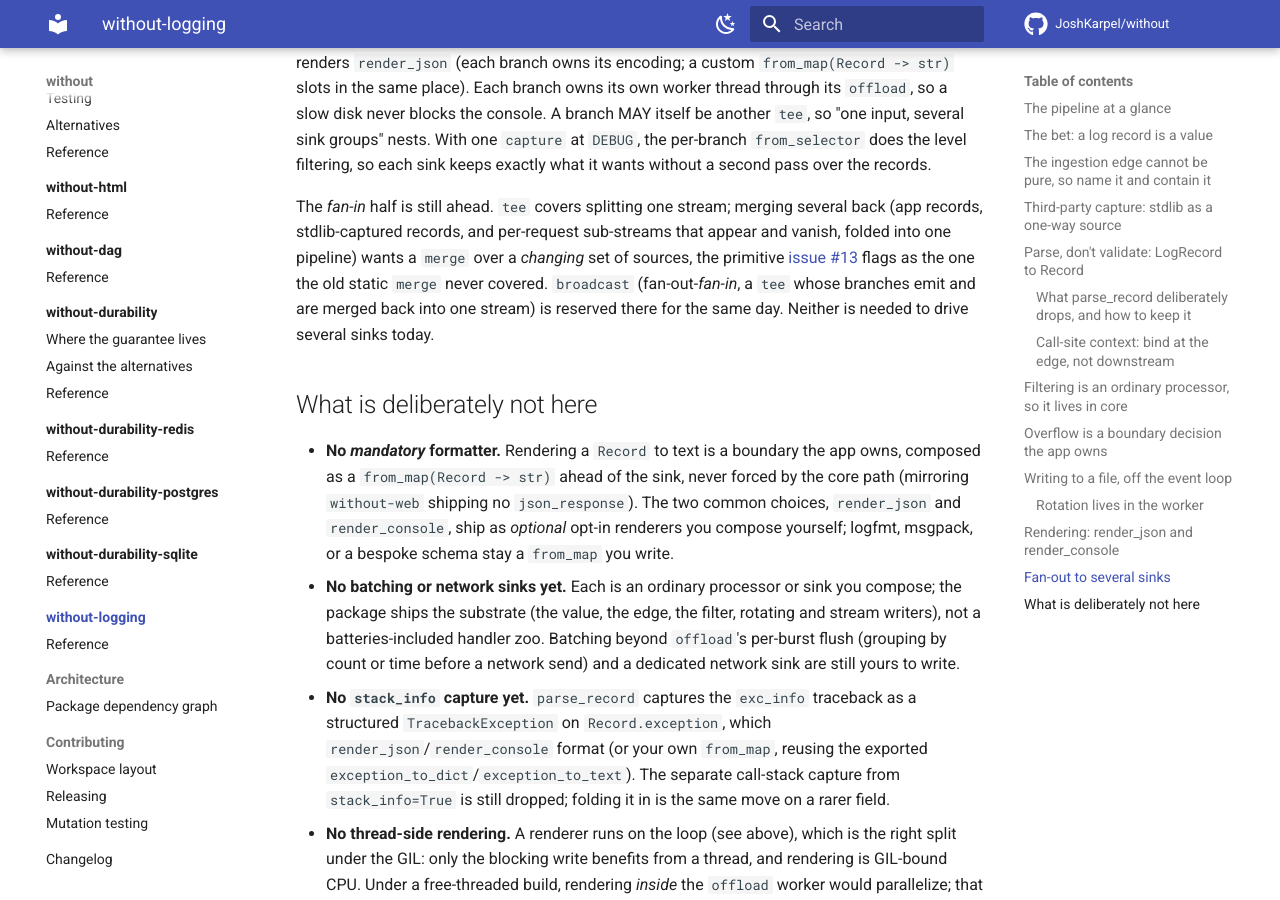
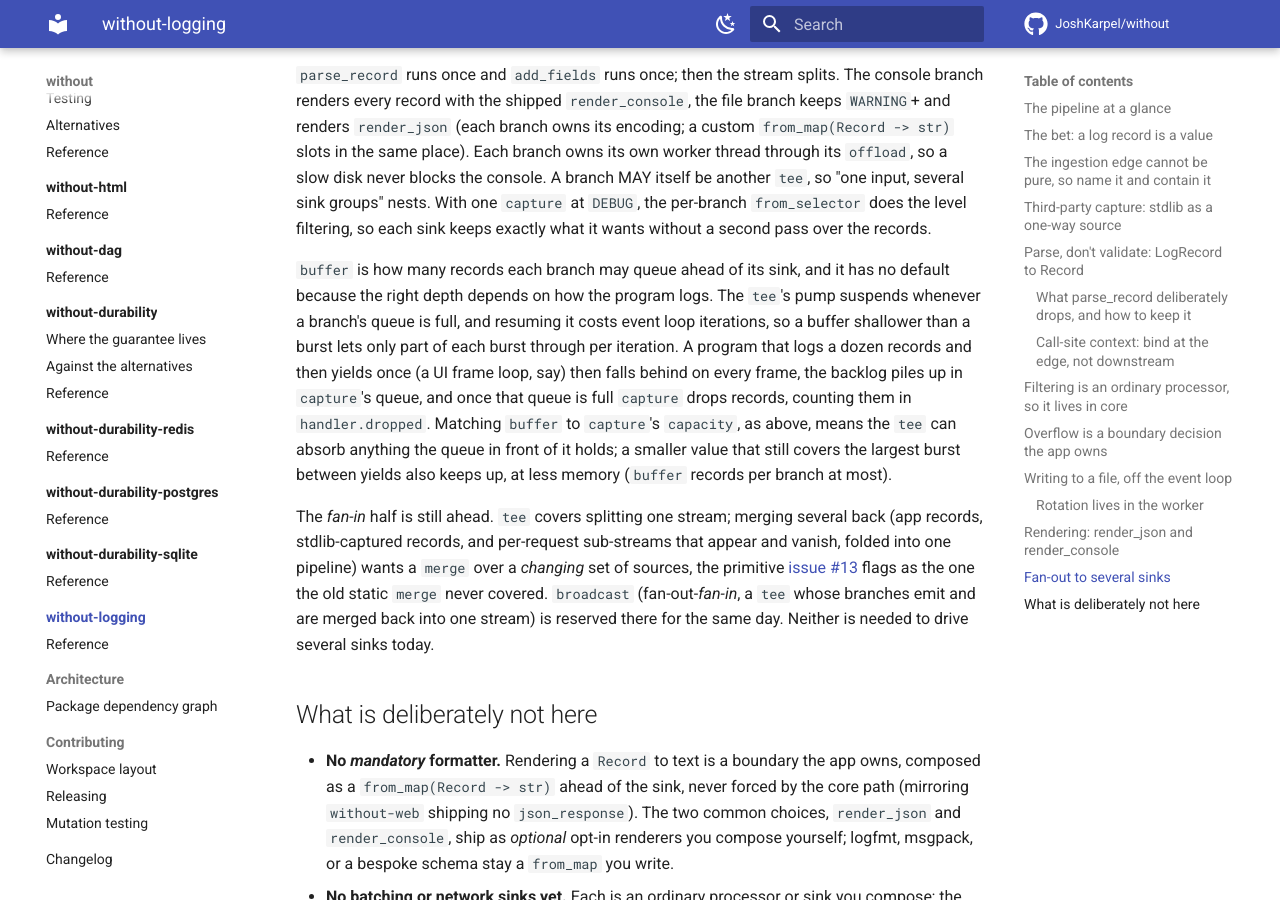
Before and after one commit to JoshKarpel/without, an MkDocs documentation site: the page built from docs/without-logging/index.md, in a window 1280 px wide and 900 px high, scrolled down 12995 px. Built offline with MkDocs 1.6.1 and Material for MkDocs 9.7.7, drawn with Linux system fonts in a browser that asks for light colours; comment, search, counter and statistics services are not loaded; some of the changed text lies outside the part shown.

Commit message:
remove tee default buffer

```diff
--- a/docs/without-logging/index.md
+++ b/docs/without-logging/index.md
@@ -504,7 +504,7 @@
 A real logging setup wants more than one sink: console *and* a file, or a file
 *and* the network. That is fan-out, one record stream split into several
 independent sinks, and it is [`tee`](../without-streams/reference.md) from
-`without-streams`. `tee(*sinks)` returns a single `Sink` that feeds every event to every
+`without-streams`. `tee(*sinks, buffer=...)` returns a single `Sink` that feeds every event to every
 branch, consuming the input exactly once, so there is one `capture` and one pass
 through the shared middleware.
 
@@ -540,9 +540,11 @@
                     from_selector(at_least(Level.WARNING)),
                     compose(render_json(), file),
                 ),
+                buffer=1024,  # as deep as capture's queue, so the tee keeps up with any burst it holds
             ),
         ),
         level=logging.DEBUG,
+        capacity=1024,
     ),
 ):
     ...
@@ -582,6 +584,18 @@
 `capture` at `DEBUG`, the per-branch `from_selector` does the level filtering, so
 each sink keeps exactly what it wants without a second pass over the records.
 
+`buffer` is how many records each branch may queue ahead of its sink, and it has
+no default because the right depth depends on how the program logs. The `tee`'s
+pump suspends whenever a branch's queue is full, and resuming it costs event loop
+iterations, so a buffer shallower than a burst lets only part of each burst through
+per iteration. A program that logs a dozen records and then yields once (a UI frame
+loop, say) then falls behind on every frame, the backlog piles up in `capture`'s
+queue, and once that queue is full `capture` drops records, counting them in
+`handler.dropped`. Matching `buffer` to `capture`'s `capacity`, as above, means
+the `tee` can absorb anything the queue in front of it holds; a smaller value that
+still covers the largest burst between yields also keeps up, at less memory
+(`buffer` records per branch at most).
+
 The *fan-in* half is still ahead. `tee` covers splitting one stream; merging
 several back (app records, stdlib-captured records, and per-request sub-streams
 that appear and vanish, folded into one pipeline) wants a `merge` over a
```
Also changed, not shown: other parts of docs/without-logging/index.md (+1 -1 lines), CHANGELOG.md (+12 -0 lines), docs/without-streams/index.md (+6 -3 lines), 3 other files.
